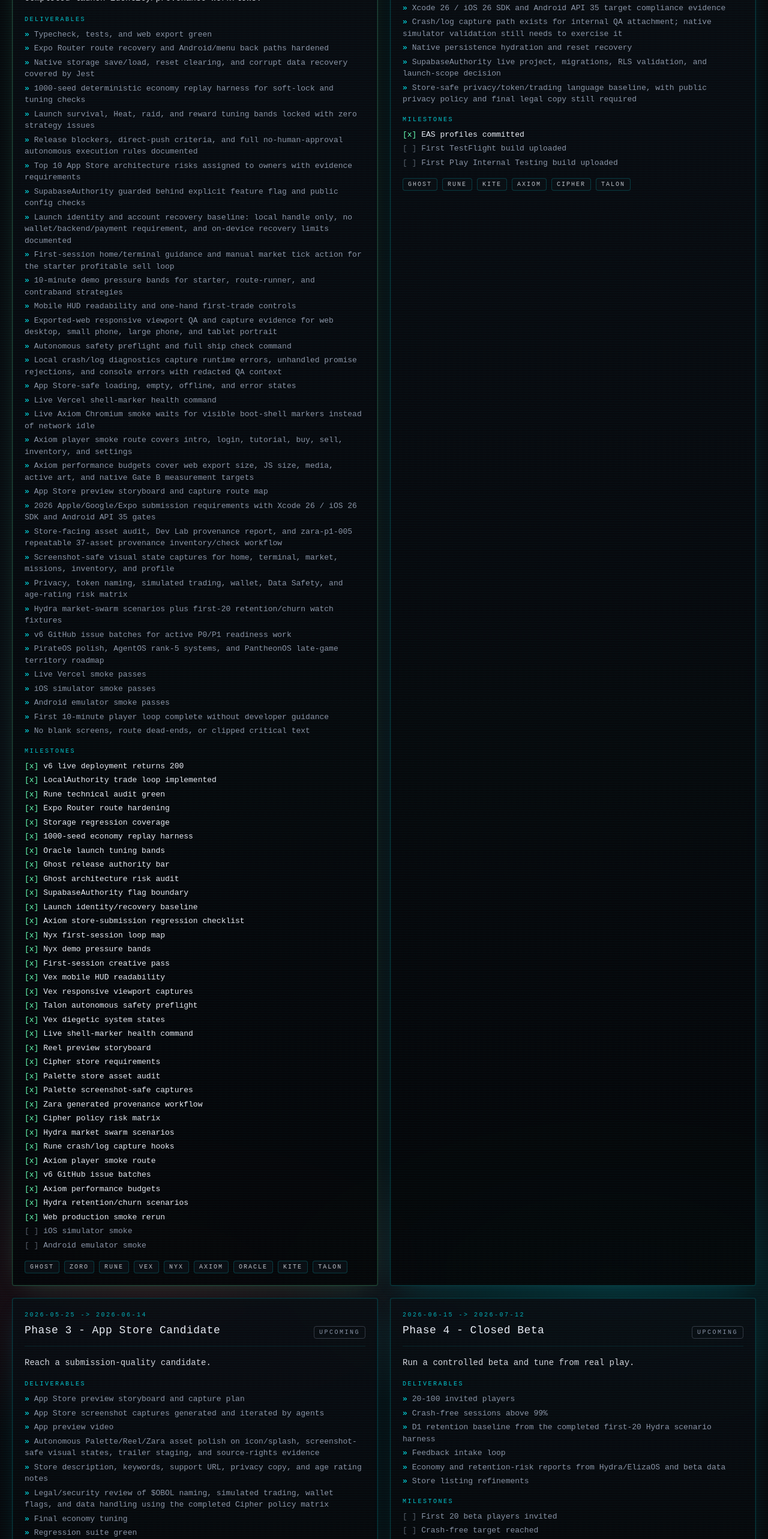
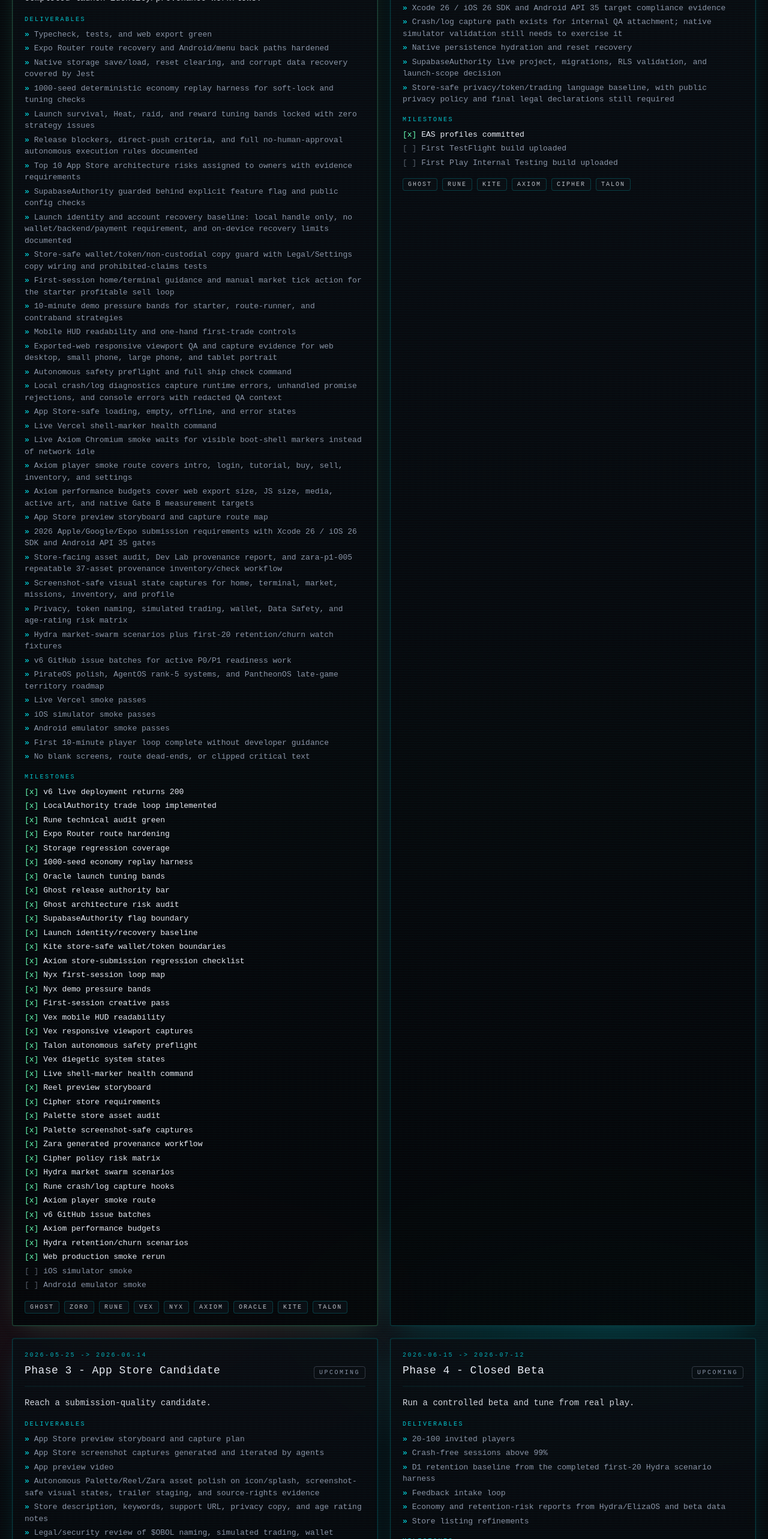
Before and after one commit to GHX5T-SOL/Dev-lab-of-CyberTrader-Age-of-Pantheon-, a Next.js app in the folder web/: page /office/roadmap in a window 1280 px wide. Shown: the part 940-3506 px from the top of the page at 60% size. Built offline with nearby package versions, Linux system fonts and the light colour scheme; no server answers.

Commit message:
kite-p1-004 compass: sync store-safe boundary status

```diff
--- a/web/src/data/roadmap.ts
+++ b/web/src/data/roadmap.ts
@@ -82,6 +82,7 @@
       "Top 10 App Store architecture risks assigned to owners with evidence requirements",
       "SupabaseAuthority guarded behind explicit feature flag and public config checks",
       "Launch identity and account recovery baseline: local handle only, no wallet/backend/payment requirement, and on-device recovery limits documented",
+      "Store-safe wallet/token/non-custodial copy guard with Legal/Settings copy wiring and prohibited-claims tests",
       "First-session home/terminal guidance and manual market tick action for the starter profitable sell loop",
       "10-minute demo pressure bands for starter, route-runner, and contraband strategies",
       "Mobile HUD readability and one-hand first-trade controls",
@@ -119,6 +120,7 @@
       { label: "Ghost architecture risk audit", done: true },
       { label: "SupabaseAuthority flag boundary", done: true },
       { label: "Launch identity/recovery baseline", done: true },
+      { label: "Kite store-safe wallet/token boundaries", done: true },
       { label: "Axiom store-submission regression checklist", done: true },
       { label: "Nyx first-session loop map", done: true },
       { label: "Nyx demo pressure bands", done: true },
@@ -159,7 +161,7 @@
       "Crash/log capture path exists for internal QA attachment; native simulator validation still needs to exercise it",
       "Native persistence hydration and reset recovery",
       "SupabaseAuthority live project, migrations, RLS validation, and launch-scope decision",
-      "Store-safe privacy/token/trading language baseline, with public privacy policy and final legal copy still required",
+      "Store-safe privacy/token/trading language baseline, with public privacy policy and final legal declarations still required",
     ],
     milestones: [
       { label: "EAS profiles committed", done: true },
@@ -180,7 +182,7 @@
       "App preview video",
       "Autonomous Palette/Reel/Zara asset polish on icon/splash, screenshot-safe visual states, trailer staging, and source-rights evidence",
       "Store description, keywords, support URL, privacy copy, and age rating notes",
-      "Legal/security review of $OBOL naming, simulated trading, wallet flags, and data handling using the completed Cipher policy matrix",
+      "Legal/security review of $OBOL naming, simulated trading, wallet flags, and data handling using the completed Cipher policy matrix and Kite store-safety guard",
       "Final economy tuning",
       "Regression suite green",
       "AI Council autonomous store-readiness checkpoint",
@@ -190,6 +192,7 @@
       { label: "Store asset audit", done: true },
       { label: "Screenshot-safe visual presets", done: true },
       { label: "Policy risk matrix", done: true },
+      { label: "Store-safe wallet/token boundary review", done: true },
       { label: "Store metadata drafted", done: false },
       { label: "Preview video generated and validated", done: false },
       { label: "Council autonomous store-readiness checkpoint", done: false },
--- a/web/src/data/status.ts
+++ b/web/src/data/status.ts
@@ -49,6 +49,7 @@
     "Ghost completed the architecture risk audit with Expo dependency risks, storage/authority boundary review, EAS Node aligned to Expo SDK 52, and top 10 technical risks assigned to owners",
     "Kite completed the SupabaseAuthority flag boundary: LocalAuthority stays default, flagged Supabase config is tested, and RLS requirements are documented",
     "Kite completed the launch-safe identity/recovery model: first playable launch requires only a local handle, with no wallet, backend account, or payment method",
+    "Kite completed the store-safe wallet/token boundary review: shared Legal/Settings copy now has prohibited-claims tests for real-money, investment, regulated-market, prize, and signing-material language",
     "Axiom completed the store-submission regression checklist; the current v6 local check path passes with 139/139 Jest tests",
     "Axiom completed launch performance budgets with npm run perf:budgets plus native cold-start, memory, latency, and runtime-error targets for axiom-p0-001",
     "Axiom completed the player smoke route: npm run qa:smoke covers intro, login, tutorial, buy, sell, inventory, and settings on the rebuilt web export",
@@ -95,7 +96,7 @@
     {
       label: "Build checks",
       state: "green",
-      detail: "Rune audit, route hardening, storage regression checks, crash/log diagnostics hooks, Oracle replay and launch tuning audits, Hydra swarm/retention scenarios, Ghost architecture risk audit, Kite authority flag checks, Nyx first-session and pressure-band tests, Vex HUD/responsive/system-state validation, Talon safety preflight, EAS config validation, Axiom performance budgets/smokes, Palette screenshot capture, Zara provenance drift check, Jest tests, and Expo web export pass locally",
+      detail: "Rune audit, route hardening, storage regression checks, crash/log diagnostics hooks, Oracle replay and launch tuning audits, Hydra swarm/retention scenarios, Ghost architecture risk audit, Kite authority/store-safety checks, Nyx first-session and pressure-band tests, Vex HUD/responsive/system-state validation, Talon safety preflight, EAS config validation, Axiom performance budgets/smokes, Palette screenshot capture, Zara provenance drift check, Jest tests, and Expo web export pass locally",
     },
     {
       label: "Native QA",
@@ -115,7 +116,7 @@
     {
       label: "Store toolchain",
       state: "amber",
-      detail: "Cipher's requirements and policy matrix are complete; Gate B/C now needs Xcode 26 / iOS 26 SDK proof, Android targetSdkVersion 35 proof, public privacy policy, and final store declarations",
+      detail: "Cipher's requirements and policy matrix plus Kite's store-safety guard are complete; Gate B/C now needs Xcode 26 / iOS 26 SDK proof, Android targetSdkVersion 35 proof, public privacy policy, and final store declarations",
     },
     {
       label: "OpenClaw node",
--- a/web/src/data/tasks.ts
+++ b/web/src/data/tasks.ts
@@ -440,11 +440,14 @@
     id: "kite-p1-004",
     owner: "kite",
     title: "Write security review for $OBOL naming, wallet flags, and non-custodial boundaries",
-    status: "todo",
+    status: "done",
     priority: "P1",
     estimate: "1d",
     acceptanceCriteria: ["No misleading real-money claims", "Wallet features are feature-flagged", "Store review copy avoids regulated promises"],
     tags: ["security", "legal", "web3"],
+    notes:
+      "Completed 2026-04-28. v6 commit c895318 adds a shared store-safety contract, reviewer-safe legal/settings copy, a prohibited-claims guard for real-money/investment/regulated-market/prize/signing-material language, and wallet flag tests proving signing stays disabled unless explicitly enabled. npm run ship:check passed with 144/144 tests in 31 suites plus Expo web export.",
+    links: [{ label: "Store-safe boundary review", href: `${v6}/blob/main/docs/release/kite-p1-004-store-safe-boundaries.md` }],
   }),
 
   task({
```
Also changed, not shown: 3 other files (tests, documents, lock files or other folders).
